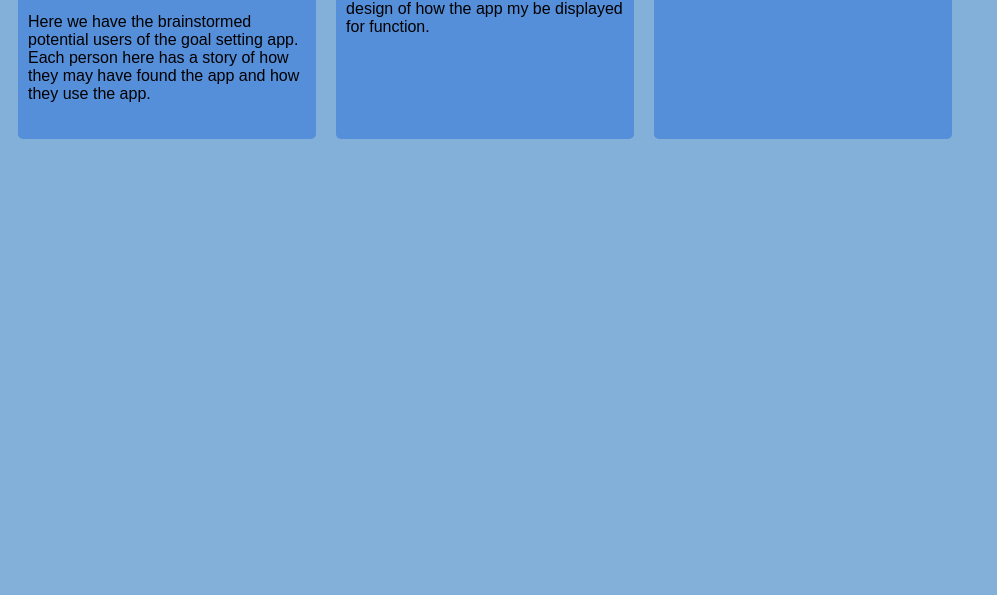
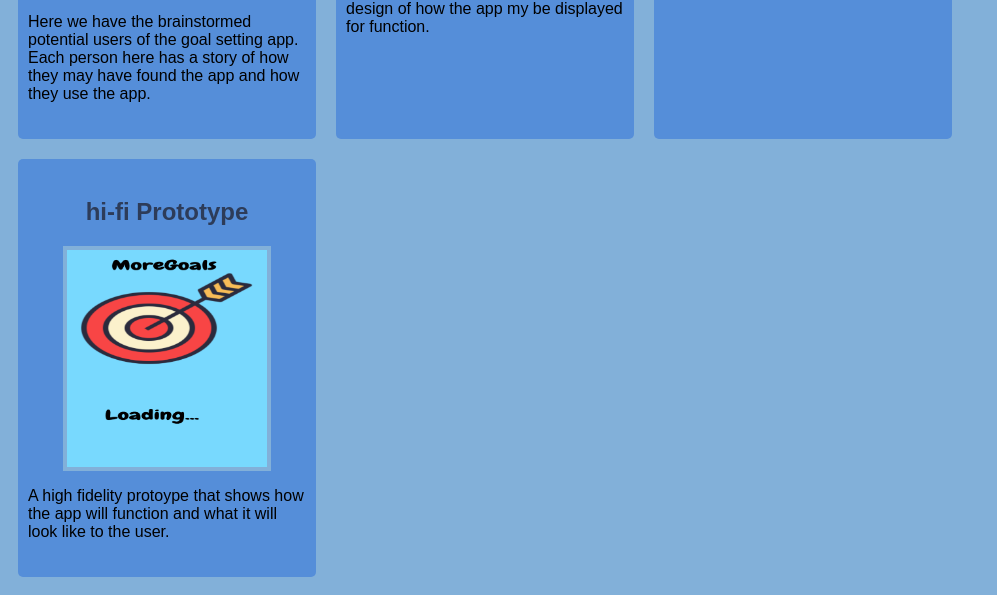
Before and after one commit to HunterHughess/HunterHughess.github.io, a plain HTML site: page index.html in a window 1280 px wide. Shown: the part 1037-1632 px from the top of the page, without its empty margins (0-997 px from the left). Before the commit the page ends 1194 px from the top, so only its background shows below. Drawn offline with Linux system fonts and the light colour scheme.

Commit message:
Add files via upload

```diff
--- a/index.html
+++ b/index.html
@@ -82,6 +82,18 @@
                              </p>
                   </section>
 
+                  <!-- hi-fi Prototype Assignment-->
+                 <section class="assignment">
+                        <a href="files/hi-fi prototype/src/index.html">
+                             <h2>hi-fi Prototype </h2>
+                             <img src="images/hi-fi prototype(png).png"></a>
+                             <a href="files/hi-fi prototype/src/index.html">
+                                </a>
+                                <p>
+                                      A high fidelity protoype that shows how the app will function and what it will look like to the user.
+                                  </p>
+                       </section>
+
         </div>
 
         </body>
```
